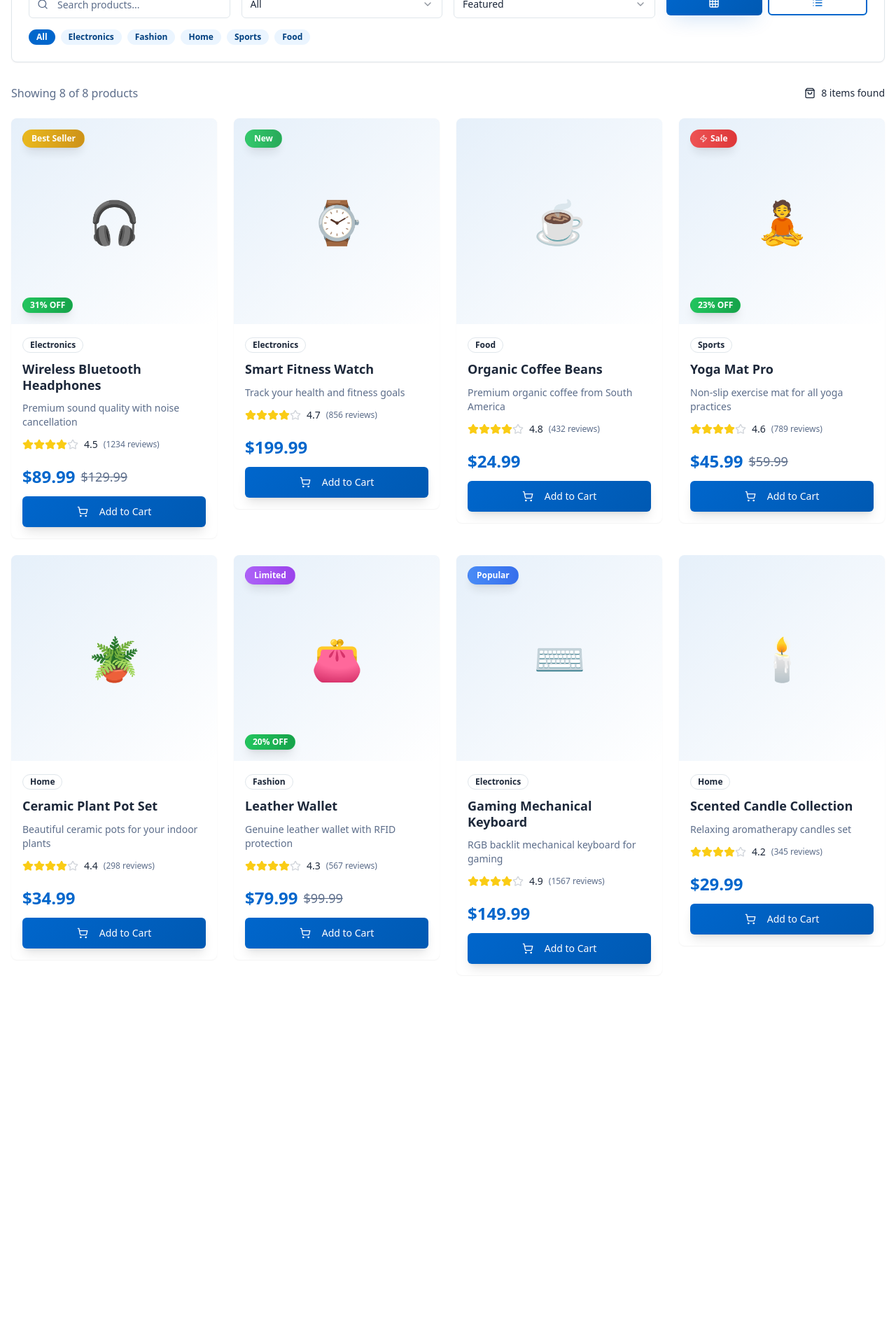
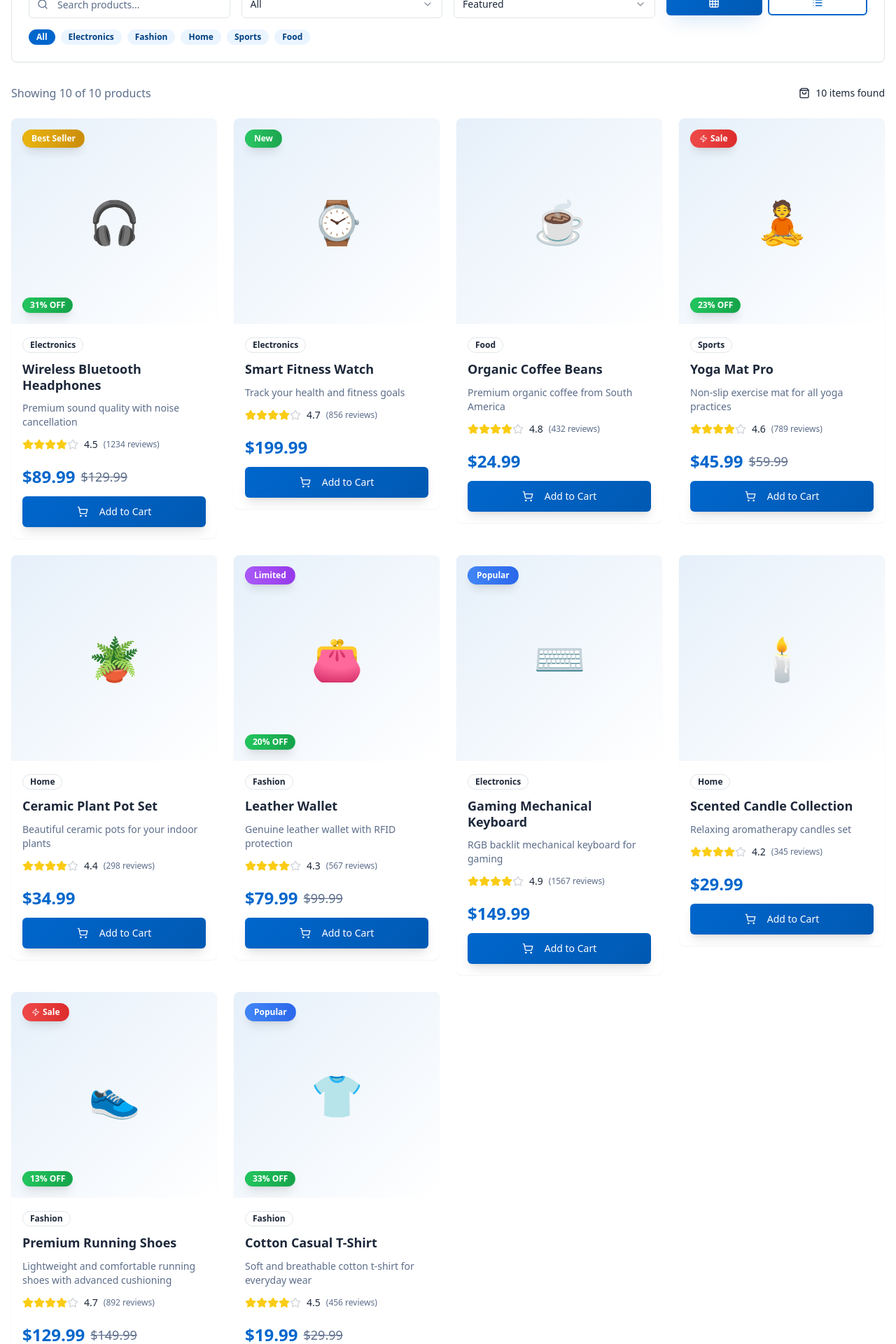
Before and after one commit to Dev22mehta17/wally-shopper-finds-11, a React (Vite) app: page /products in a window 1280 px wide. Shown: the part 300-2220 px from the top of the page at 70% size. Before the commit the page ends 1725 px from the top, so only its background shows below. Built offline with nearby package versions, Linux system fonts and the light colour scheme.

Commit message:
Add shoe and clothes product cards
Add product cards for shoes and clothes.

```diff
--- a/src/pages/Products.tsx
+++ b/src/pages/Products.tsx
@@ -111,6 +111,30 @@ const mockProducts: Product[] = [
     category: "Home",
     image: "🕯️",
     description: "Relaxing aromatherapy candles set"
+  },
+  {
+    id: 9,
+    name: "Premium Running Shoes",
+    price: 129.99,
+    originalPrice: 149.99,
+    rating: 4.7,
+    reviews: 892,
+    category: "Fashion",
+    image: "👟",
+    badge: "Sale",
+    description: "Lightweight and comfortable running shoes with advanced cushioning"
+  },
+  {
+    id: 10,
+    name: "Cotton Casual T-Shirt",
+    price: 19.99,
+    originalPrice: 29.99,
+    rating: 4.5,
+    reviews: 456,
+    category: "Fashion",
+    image: "👕",
+    badge: "Popular",
+    description: "Soft and breathable cotton t-shirt for everyday wear"
   }
 ];
 
```
